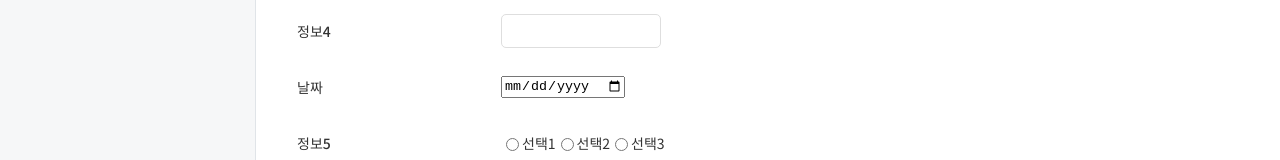
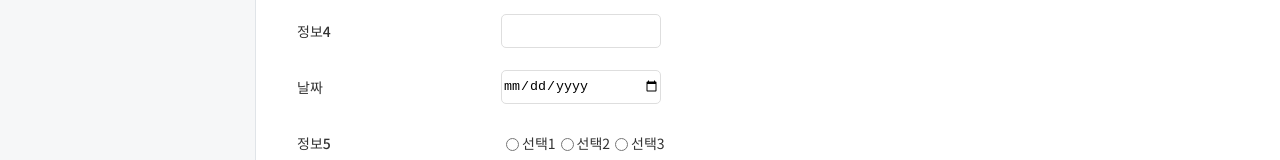
Before and after one commit to SAEMMM/figma_practice, a React (Create React App) app: page / in a window 1280 px wide. Shown: the part 281-441 px from the top of the page. Built offline with nearby package versions, Linux system fonts and the light colour scheme.

Commit message:
[Design] input focus 설정

```diff
--- a/src/styles/_Content.scss
+++ b/src/styles/_Content.scss
@@ -28,6 +28,26 @@
         height: 34px;
         border: 1px solid #DEDEDE;
         border-radius: 5px;
+        outline: none;
+        padding-left: 12px;
+      }
+
+      & input[type="date"] {
+        box-sizing: border-box;
+        width: 160px;
+        height: 34px;
+        border: 1px solid #DEDEDE;
+        border-radius: 5px;
+        outline: none;
+      }
+
+      & input:focus {
+        border: 1px solid #024EEE;
+        outline: 3px solid #DBE1FD;
+      }
+      & input[type="text"]:focus {
+        color: transparent;
+        text-shadow: 0 0 0 #333333;
       }
     }
   }
```
